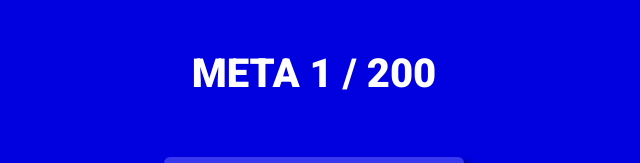
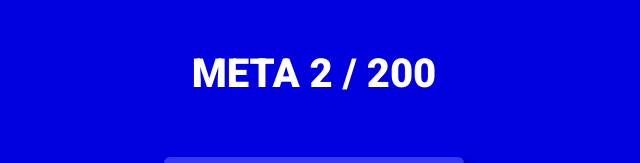
Before and after one commit to JoaoLeandroo/meta-treinos, a plain HTML site: page index.html in a window 1280 px wide. Shown: the top 163 px of the page, 326-966 px from the left. Drawn offline with Linux system fonts and the light colour scheme.

Commit message:
treino 2

```diff
--- a/index.html
+++ b/index.html
@@ -9,7 +9,7 @@
 <body>
     <section class="contain">
         <header>
-            <h1>Meta 1 / 200</h1>
+            <h1>Meta 2 / 200</h1>
         </header>
     </section>
 
```
